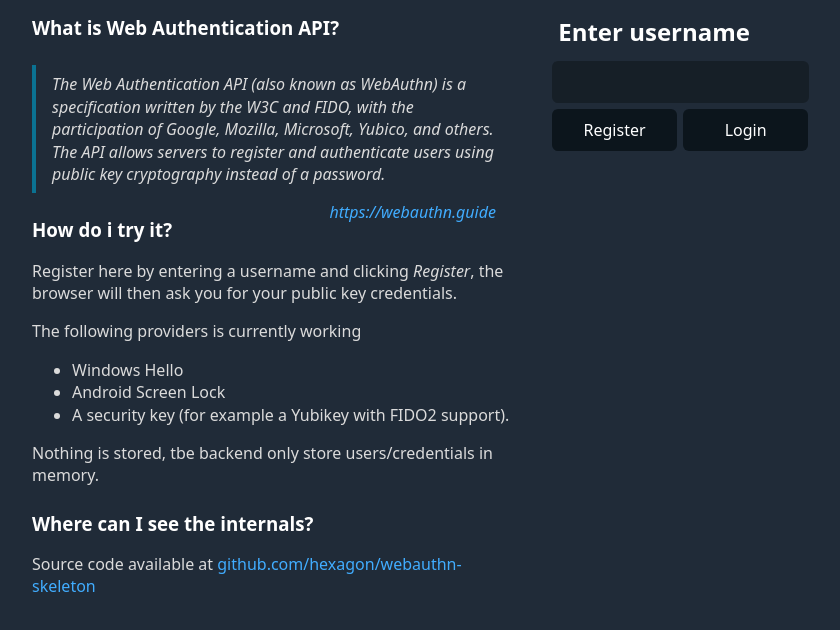
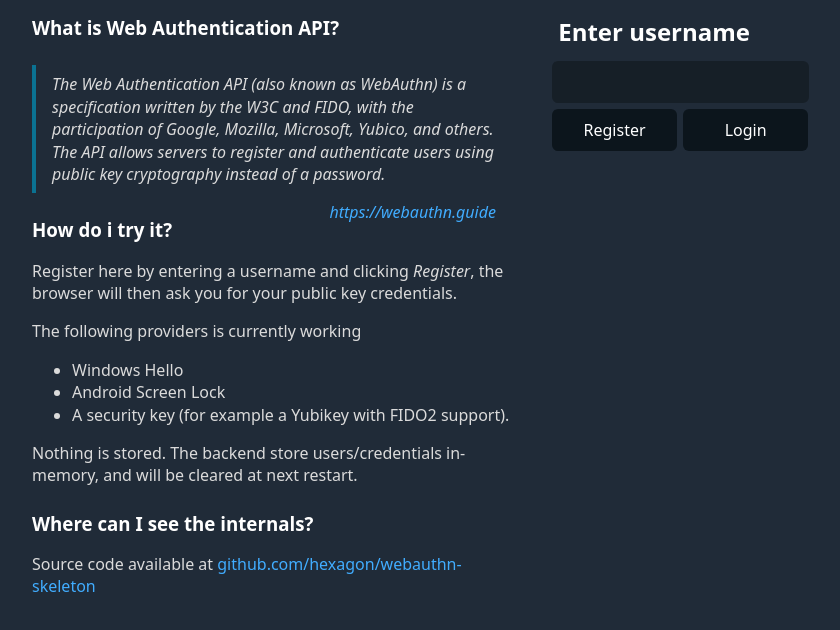
Before and after one commit to Hexagon/webauthn-skeleton, a website: page static/index.html in a window 1280 px wide. Shown: the part 94-724 px from the top of the page, without its empty margins (208-1048 px from the left). Drawn offline with nearby package versions, Linux system fonts and the light colour scheme; no server answers; a script that the page names is missing; some icons are missing.

Commit message:
Typo, index.html.

```diff
--- a/static/index.html
+++ b/static/index.html
@@ -28,7 +28,7 @@
                     <li>A security key (for example a Yubikey with FIDO2 support).</li>
                 </ul>
             </p>
-            <p>Nothing is stored, tbe backend only store users/credentials in memory.</p>
+            <p>Nothing is stored. The backend store users/credentials in-memory, and will be cleared at next restart.</p>
             <h3>Where can I see the internals?</h3>
             <p>
                 Source code available at <a href="https://github.com/hexagon/webauthn-skeleton">github.com/hexagon/webauthn-skeleton</a>
```
